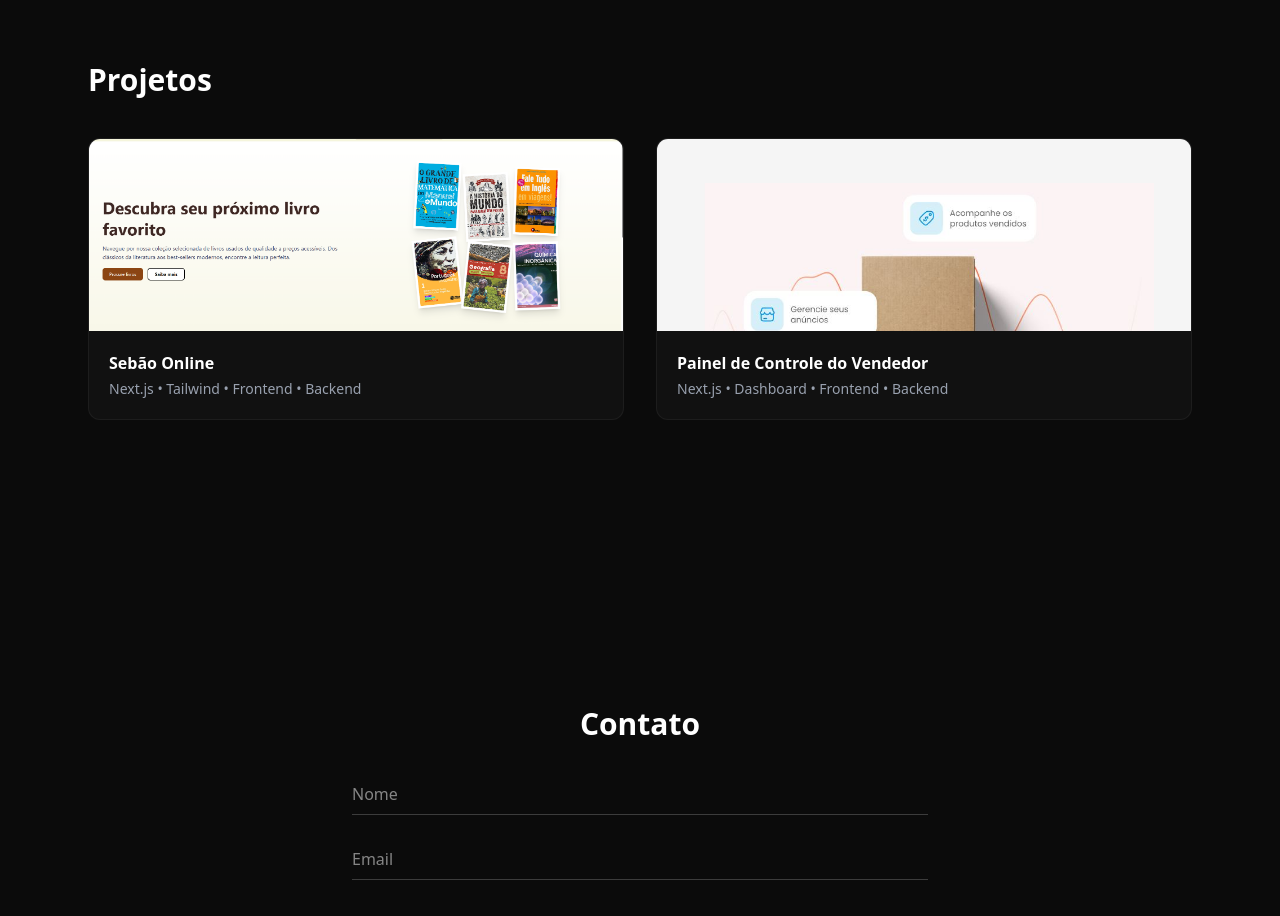
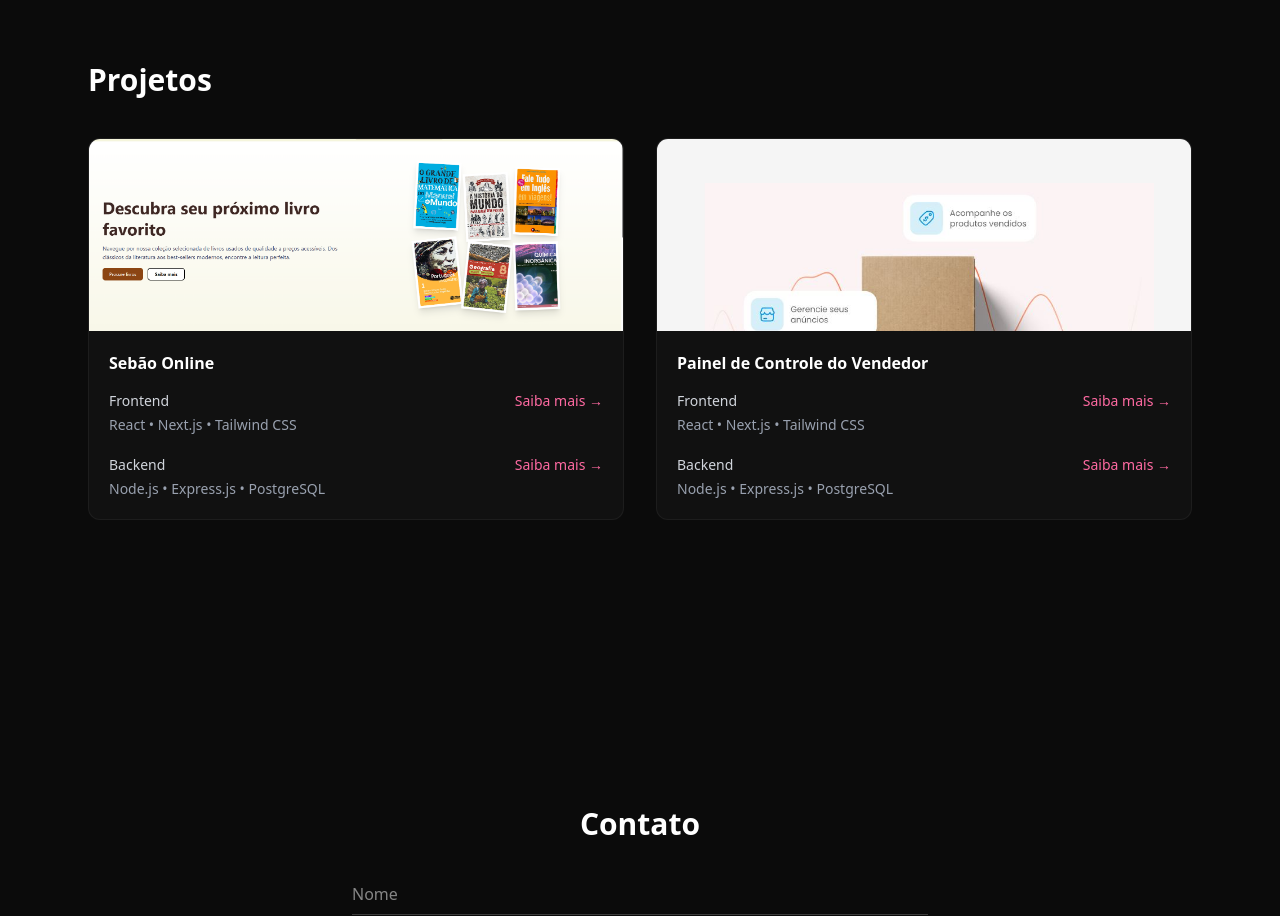
Before and after one commit to fbmcarmo/portfolio, a Next.js app: page / in a window 1280 px wide. Shown: the part 1140-2056 px from the top of the page. Built offline with nearby package versions, Linux system fonts and the light colour scheme.

Commit message:
atualizei projetos

```diff
--- a/src/components/Projects/index.jsx
+++ b/src/components/Projects/index.jsx
@@ -1,38 +1,52 @@
-import Image from "next/image"
+import Image from "next/image";
 
 const projects = [
   {
     title: "Sebão Online",
     url: "https://sebao-online.vercel.app/",
-    stack: "Next.js • Tailwind • Frontend • Backend",
     image: "/sebaoonline.png",
+    frontend: {
+      stack: "React • Next.js • Tailwind CSS",
+      readme: "https://github.com/fbmcarmo/sebao-online",
+    },
+    backend: {
+      stack: "Node.js • Express.js • PostgreSQL",
+      readme: "https://github.com/fbmcarmo/api-sebao-online",
+    },
   },
   {
     title: "Painel de Controle do Vendedor",
     url: "https://painel-controle-vendedor.vercel.app/",
-    stack: "Next.js • Dashboard • Frontend • Backend",
     image: "/painelvendedor.png",
+    frontend: {
+      stack: "React • Next.js • Tailwind CSS",
+      readme: "https://github.com/fbmcarmo/painel-controle-vendedor",
     },
-]
+    backend: {
+      stack: "Node.js • Express.js • PostgreSQL",
+      readme: "https://github.com/fbmcarmo/api-painel-controle-vendedor",
+    },
+  },
+];
 
 export default function Projects() {
   return (
-    <section
-      id="projetos"
-      className="py-20"
-    >
+    <section id="projetos" className="py-20">
       <h2 className="text-3xl font-bold mb-10">Projetos</h2>
 
       <div className="grid md:grid-cols-2 gap-8">
         {projects.map((project, index) => (
+          <div
+            key={index}
+            className="bg-[#111111] rounded-xl overflow-hidden border border-white/5 hover:border-[#ff6aa2]/50 transition"
+          >
+            {/* IMAGEM */}
             <a
-            key={index}
               href={project.url}
               target="_blank"
               rel="noopener noreferrer"
-            className="group bg-[#111111] rounded-xl overflow-hidden border border-white/5 hover:border-[#ff6aa2]/50 transition"
+              className="group"
             >
-            {/* IMAGEM DO PROJETO */}
               <div className="relative h-48 overflow-hidden">
                 <Image
                   src={project.image}
@@ -41,19 +55,69 @@ export default function Projects() {
                   className="object-cover group-hover:scale-105 transition-transform duration-300"
                 />
               </div>
+            </a>
 
             {/* CONTEÚDO */}
             <div className="p-5">
-              <h3 className="font-semibold group-hover:text-[#ff6aa2] transition">
+              <a
+                href={project.url}
+                target="_blank"
+                rel="noopener noreferrer"
+              >
+                <h3 className="font-semibold hover:text-[#ff6aa2] transition">
                   {project.title}
                 </h3>
+              </a>
+
+              {/* FRONTEND */}
+              <div className="mt-4">
+                <div className="flex items-center justify-between gap-3">
+                  <span className="text-sm text-gray-300 font-medium">
+                    Frontend
+                  </span>
+
+                  <a
+                    href={project.frontend.readme}
+                    target="_blank"
+                    rel="noopener noreferrer"
+                    className="text-sm text-[#ff6aa2] hover:underline"
+                    onClick={(e) => e.stopPropagation()}
+                  >
+                    Saiba mais →
+                  </a>
+                </div>
+
                 <p className="text-sm text-gray-400 mt-1">
-                {project.stack}
+                  {project.frontend.stack}
                 </p>
               </div>
+
+              {/* BACKEND */}
+              <div className="mt-5">
+                <div className="flex items-center justify-between gap-3">
+                  <span className="text-sm text-gray-300 font-medium">
+                    Backend
+                  </span>
+
+                  <a
+                    href={project.backend.readme}
+                    target="_blank"
+                    rel="noopener noreferrer"
+                    className="text-sm text-[#ff6aa2] hover:underline"
+                    onClick={(e) => e.stopPropagation()}
+                  >
+                    Saiba mais →
                   </a>
+                </div>
+
+                <p className="text-sm text-gray-400 mt-1">
+                  {project.backend.stack}
+                </p>
+              </div>
+            </div>
+          </div>
         ))}
       </div>
     </section>
-  )
+  );
 }
```
Lines whose indentation alone changed are shown as unchanged.
